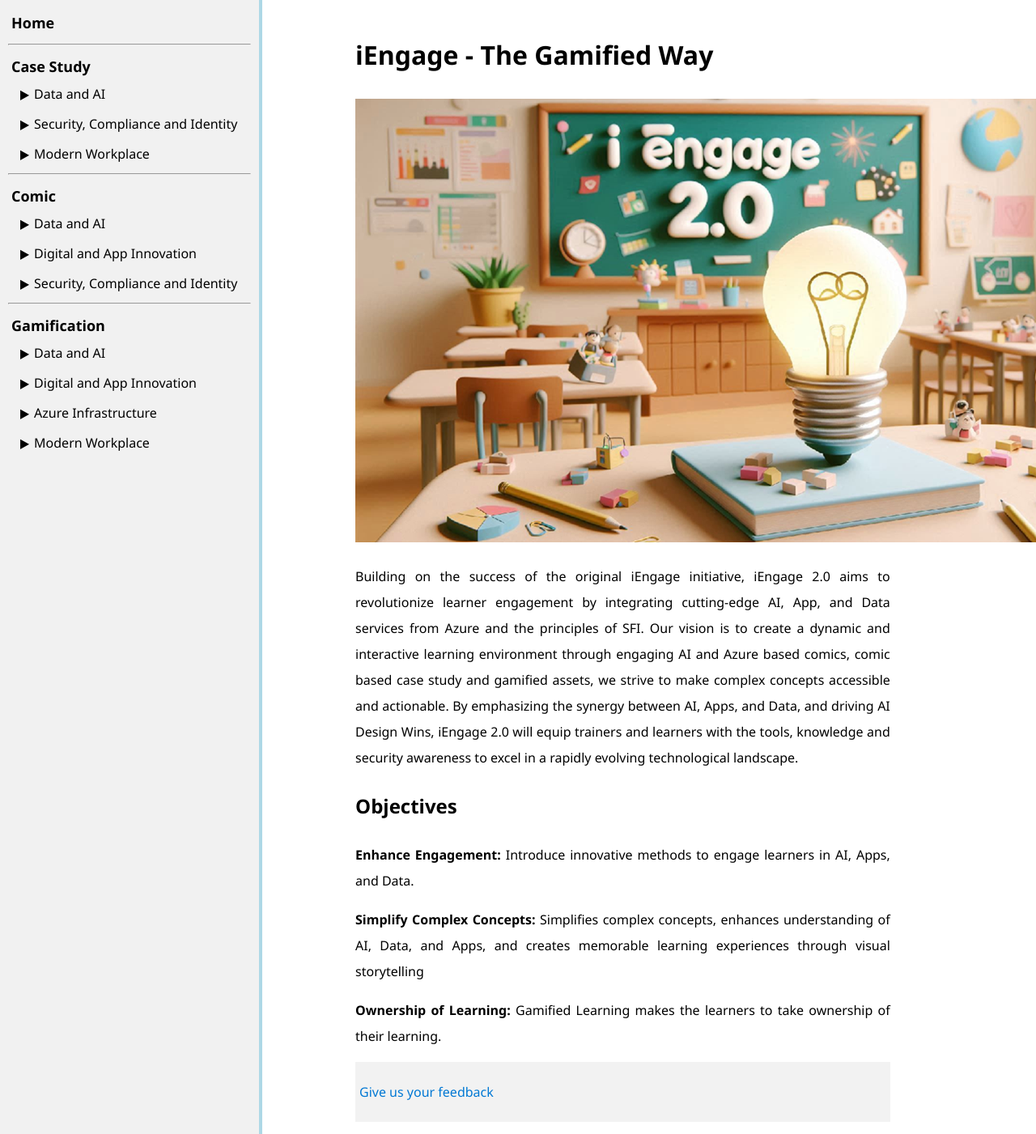
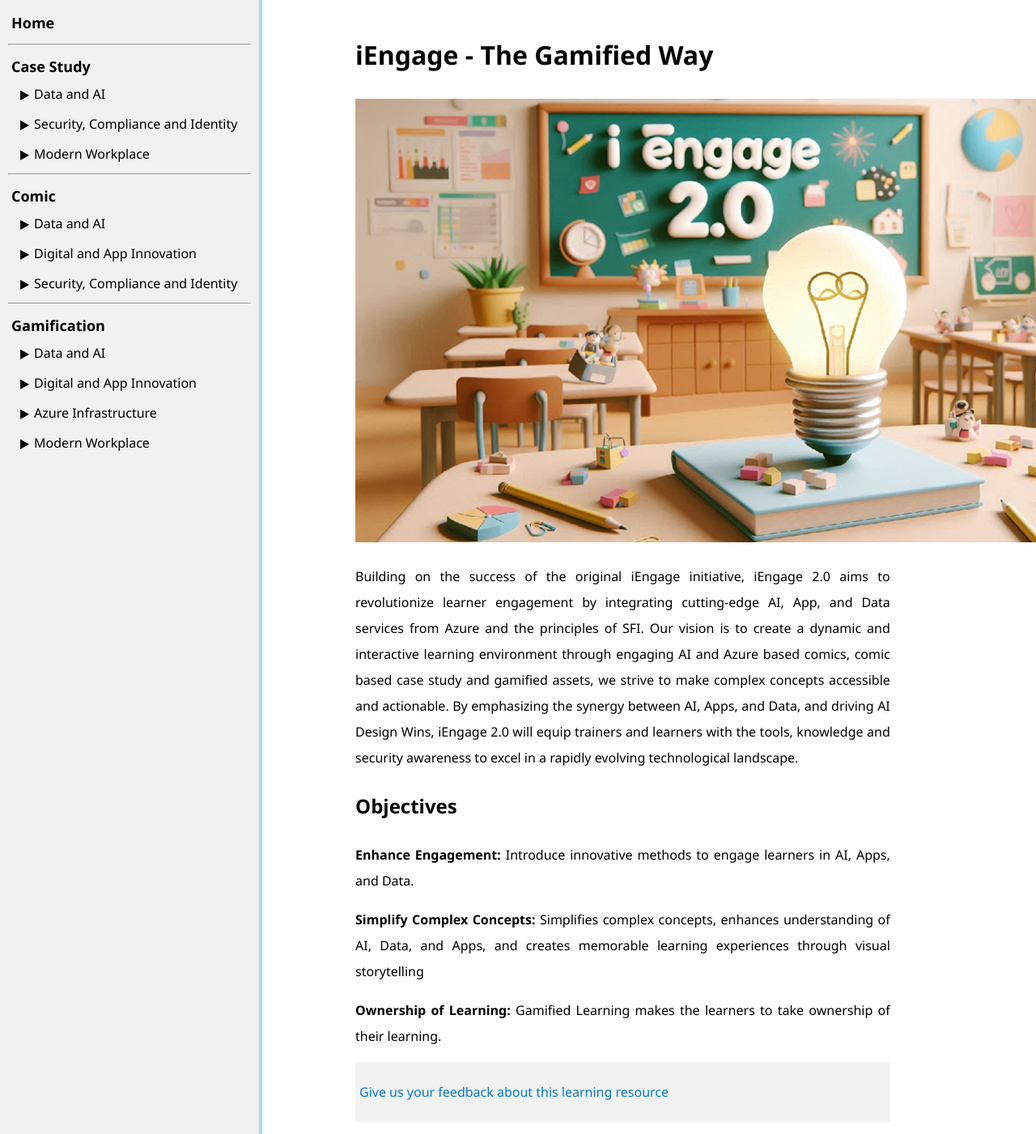
Before and after one commit to ningweinw/iengage, a Jekyll site: the page built from index.markdown, in a window 1280 px wide. Shown: the whole page at 81% size. Built offline with Jekyll 4.4.1, drawn with Linux system fonts in a browser that asks for light colours.

Commit message:
Update default.html

```diff
--- a/_layouts/default.html
+++ b/_layouts/default.html
@@ -406,7 +406,7 @@
   <div class="content-wrapper">
      {{ content }}
     <div class="footer">
-        <p><a href="https://forms.microsoft.com/r/NhykmMM2JR" target="_blank">Give us your feedback</a></p>
+        <p><a href="https://forms.microsoft.com/r/NhykmMM2JR" target="_blank">Give us your feedback about this learning resource</a></p>
     </div>
   </div>
 </div>
```
